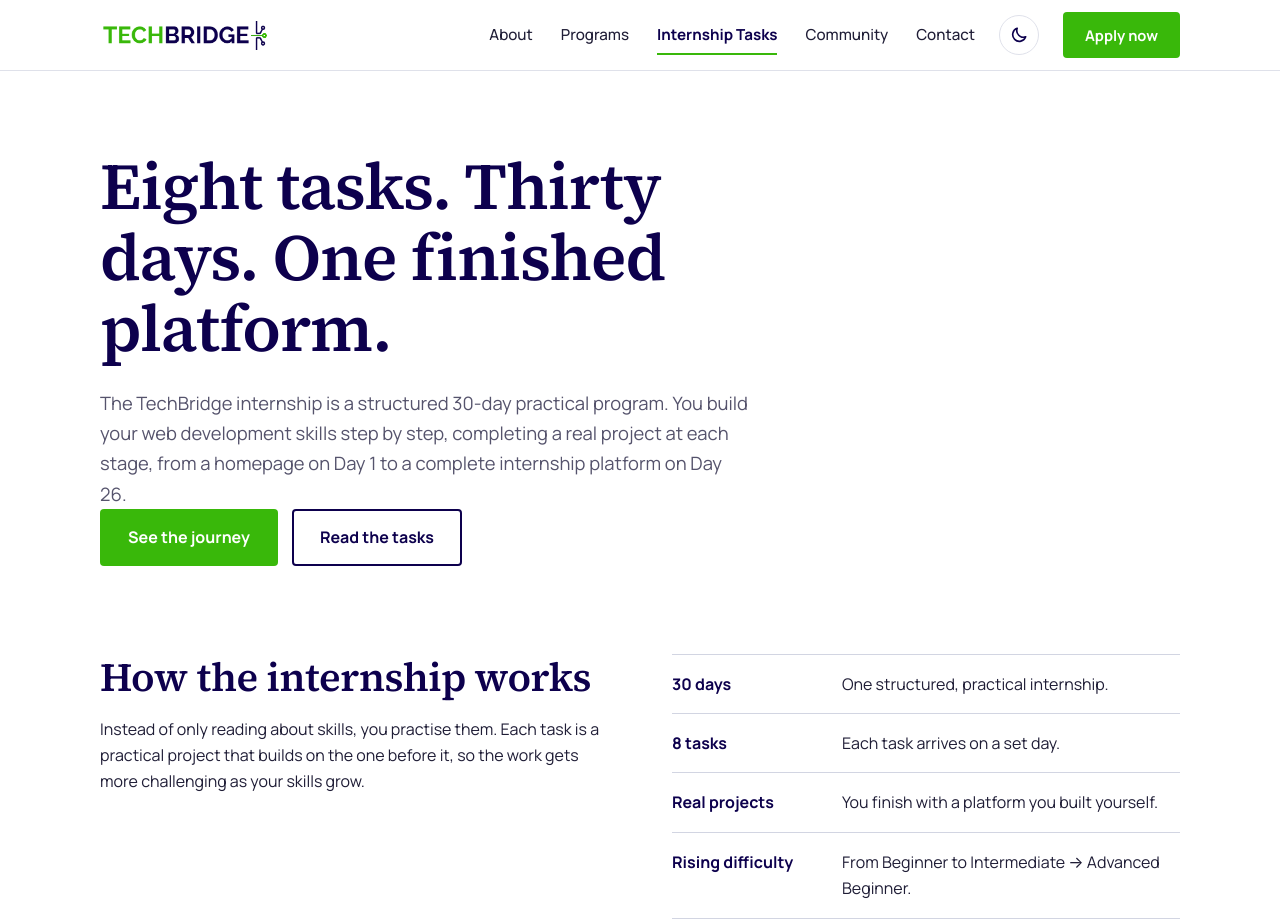
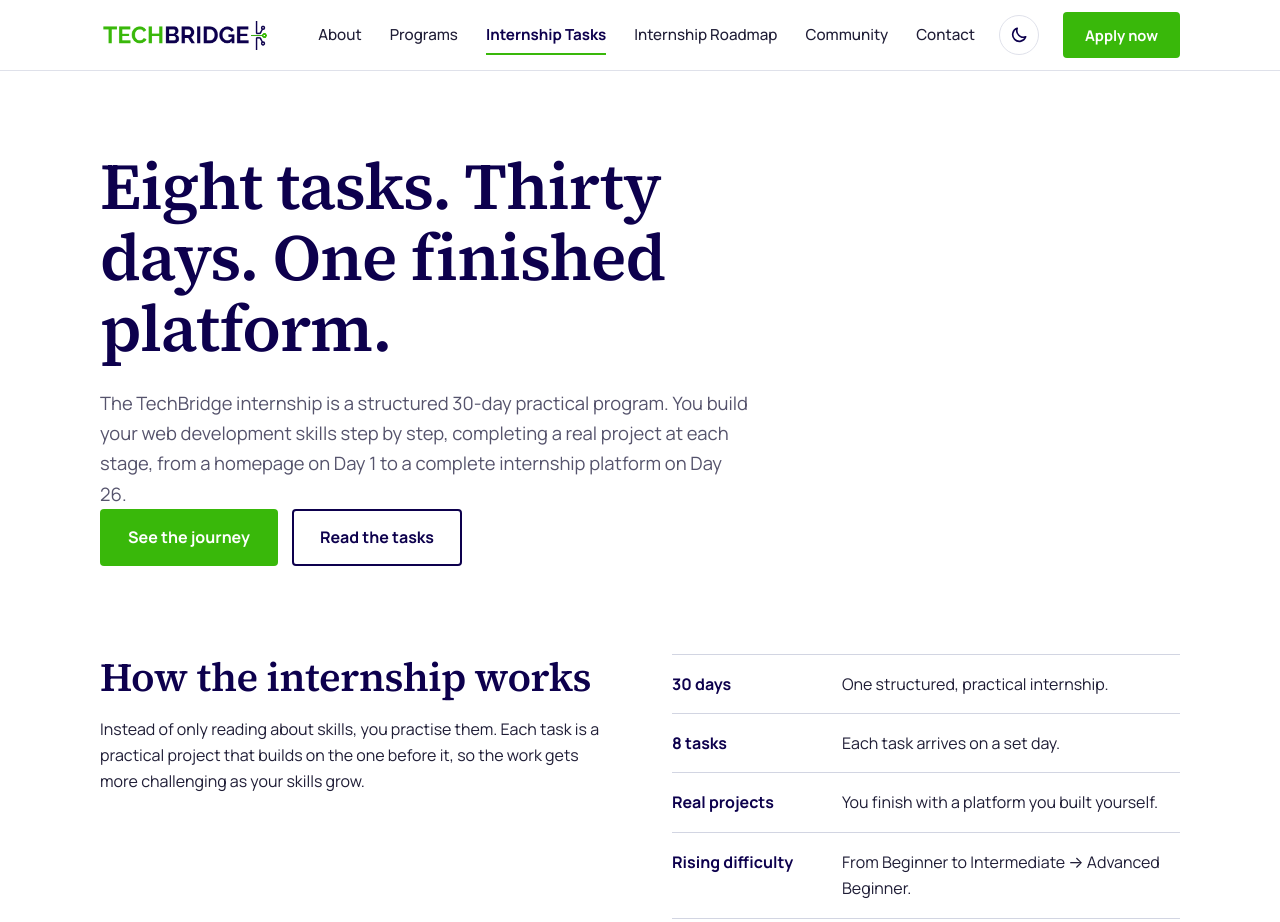
Before and after one commit to zyire1234/techbrige-2, a plain HTML site: page internship-tasks.html in a window 1280 px wide. Shown: the top 922 px of the page. Drawn offline with Linux system fonts and the light colour scheme.

Commit message:
Update internship-tasks.html

```diff
--- a/internship-tasks.html
+++ b/internship-tasks.html
@@ -25,6 +25,7 @@
         <a href="index.html#about">About</a>
         <a href="programs.html">Programs</a>
         <a href="internship-tasks.html" aria-current="page">Internship Tasks</a>
+        <a href="roadmap.html">Internship Roadmap</a>
         <a href="index.html#community">Community</a>
         <a href="#contact">Contact</a>
       </nav>
@@ -87,7 +88,7 @@
               <a href="#task-3" aria-label="Task 3, Day 8: Build the Internship Tasks Experience">3<span class="lbl" aria-hidden="true">Day 8</span></a>
             </li>
             <li class="upcoming" style="--p: 34.483">
-              <a href="#task-4" aria-label="Task 4, Day 11: Build an Interactive Task Tracker">4<span class="lbl" aria-hidden="true">Day 11</span></a>
+              <a href="#task-4" aria-label="Task 4, Day 11: Build an Interactive Internship Roadmap">4<span class="lbl" aria-hidden="true">Day 11</span></a>
             </li>
             <li class="upcoming" style="--p: 48.276">
               <a href="#task-5" aria-label="Task 5, Day 15: Build the Intern Registration Experience">5<span class="lbl" aria-hidden="true">Day 15</span></a>
@@ -187,7 +188,7 @@
             <p class="stage-day"><span class="d-label">Day</span><span class="d-num">11</span></p>
             <span class="node" aria-hidden="true">4</span>
             <article class="stage-card">
-              <h3><span class="t-no">Task 4</span>Build an Interactive Task Tracker</h3>
+              <h3><span class="t-no">Task 4</span>Build an Interactive Internship Roadmap</h3>
               <p class="task-desc">Use JavaScript to make the internship task experience interactive and allow progress to be tracked.</p>
               <div class="task-meta">
                 <span class="status upcoming">Coming up</span>
```
